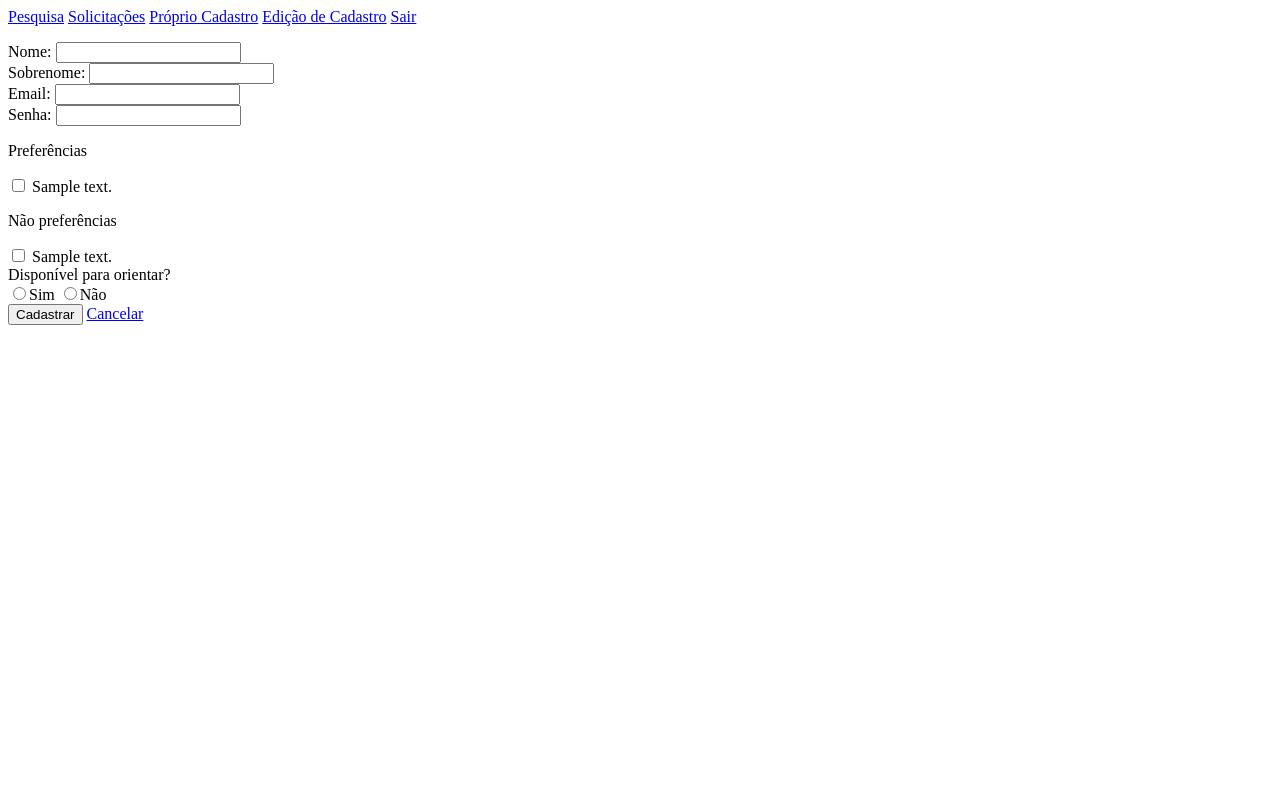
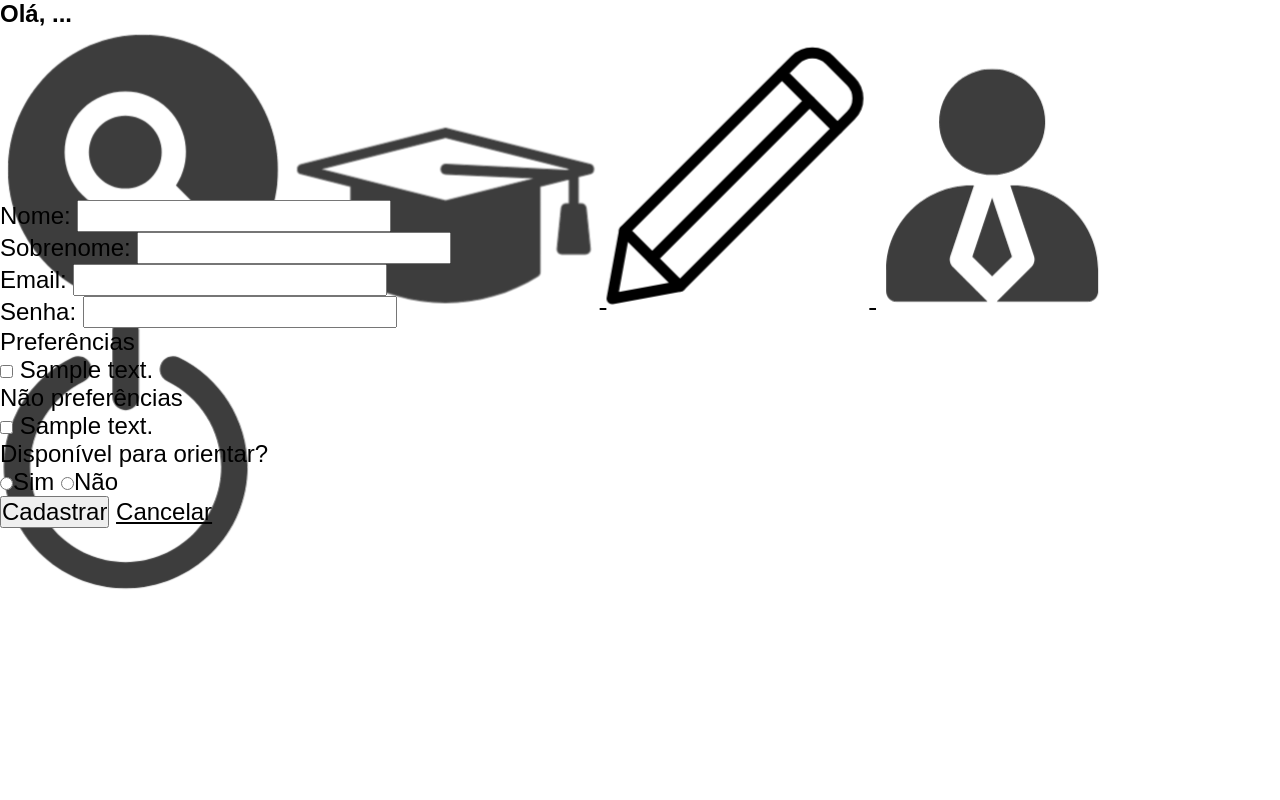
Before and after one commit to Aerther/Estagirando, a PHP site: page /pages/editar/editarCadastroProfessor.php in a window 1280 px wide. Run offline with PHP 8.4, Linux system fonts and the light colour scheme; the visitor is signed in with stand-in values (Sample User, id 1); tables that the repository leaves empty hold one stand-in row (values such as "Sample post").

Commit message:
Cadastro de Aluno e Professor

```diff
--- a/pages/cadastrar/cadastroAluno.php
+++ b/pages/cadastrar/cadastroAluno.php
@@ -1,4 +1,8 @@
 <?php
+
+ini_set('display_errors', 1);
+ini_set('display_startup_errors', 1);
+error_reporting(E_ALL);
 
 require_once __DIR__ . '/../../vendor/autoload.php';
 
--- a/pages/cadastrar/cadastroProfessor.php
+++ b/pages/cadastrar/cadastroProfessor.php
@@ -1,4 +1,8 @@
 <?php
+
+ini_set('display_errors', 1);
+ini_set('display_startup_errors', 1);
+error_reporting(E_ALL);
 
 require_once __DIR__ . '/../../vendor/autoload.php';
 
--- a/pages/editar/editarCadastroProfessor.php
+++ b/pages/editar/editarCadastroProfessor.php
@@ -51,18 +51,42 @@
     <meta charset="UTF-8">
     <meta name="viewport" content="width=device-width, initial-scale=1.0">
 
+    <link rel="stylesheet" href="./../../src/styles/reset.css">
+    <link rel="stylesheet" href="./../../src/styles/styleEditar.css">
+
     <title>Edição de Cadastro Professor</title>
 </head>
 <body>
-    <div id="menu">
-        <a href="./../pesquisa/pesquisa.php">Pesquisa</a>
-        <a href="./../../solicitacoesOrientacao.php">Solicitações</a>
-        <a href="./../visualizar/visualizarCadastro.php">Próprio Cadastro</a>
-        <a href="./../editar/editarCadastro.php">Edição de Cadastro</a>
-        <a href="./../../sair.php">Sair</a>
-    </div>
+    <div class="container">
+        <header>
+            <section>
+                <h2>Olá, ...</h2>
+            </section>
 
-    <div id='edicao'>
+            <section>
+                <a href="./../pesquisa/pesquisa.php">
+                    <img src="./../../icones/pesquisa.png" alt="" class='iconeMenu' id='pesquisa'>
+                </a>
+
+                <a href="./../../solicitacoesOrientacao.php">
+                    <img src="./../../icones/solicitacoes.png" alt="" class='iconeMenu' id='solicitacoes'>
+                </a>
+
+                <a href="./../editar/editarCadastro.php">
+                    <img src="./../../icones/edicao.png" alt="" class='iconeMenu' id='edicao'>
+                </a>
+
+                <a href="./../visualizar/visualizarCadastro.php">
+                    <img src="./../../icones/iconProf.png" alt="" class='iconeMenu' id='visualizar'>
+                </a>
+
+                <a href="./../../sair.php">
+                    <img src="./../../icones/logout.png" alt="" class='iconeMenu' id='logout'>
+                </a>
+            </section>
+        </header>
+
+        <main>
             <p id="erro"><?php echo $mensagemErro;?></p>
 
             <form action="editarCadastroProfessor.php" method="post">
@@ -132,8 +156,7 @@
                         <a href="./../../privado.php">Cancelar</a>
                 </div>
             </form>
-
+        </main>
     </div>
-
 </body>
 </html>
--- a/src/bd/Configuracao.php
+++ b/src/bd/Configuracao.php
@@ -7,11 +7,11 @@
 define("USUARIO", "root");
 
 // Senha: extensaoG1G2BD
-//define("SENHA", "extensaoG1G2BD");
+// define("SENHA", "extensaoG1G2BD");
 define("SENHA", "");
 
 // Banco: u157320114_extensaoG1G2
-//define("BANCO", "u157320114_extensaoG1G2");
+// define("BANCO", "u157320114_extensaoG1G2");
 define("BANCO", "estagirando");
 
 ?>
--- a/src/styles/styleEdicaoAluno.css
+++ b/src/styles/styleEditar.css
@@ -1,4 +1,4 @@
-body {
+/*body {
     width: 100vw;
     height: 100vh;
 
@@ -12,7 +12,7 @@
     display: flex;
     box-shadow: 0 2px 6px rgba(0, 0, 0, 0.1);
     box-sizing: border-box;
-    /* position: fixed; Se deixar assim não da pra editar as coisas */
+    position: fixed; Se deixar assim não da pra editar as coisas
     top: 0;
     left: 0;
     margin: 0;
@@ -45,3 +45,14 @@
 #solicitacoes{
     width: 35px;
 }
+
+*/
+
+.container {
+    width: 100vw;
+    height: 100vh;
+
+    display: grid;
+    grid-template-rows: 200px;
+    grid-template-columns: 100%;
+}
```
Also changed, not shown: src/classes/Curso.php (+5 -5 lines). Lines whose indentation alone changed are shown as unchanged.
